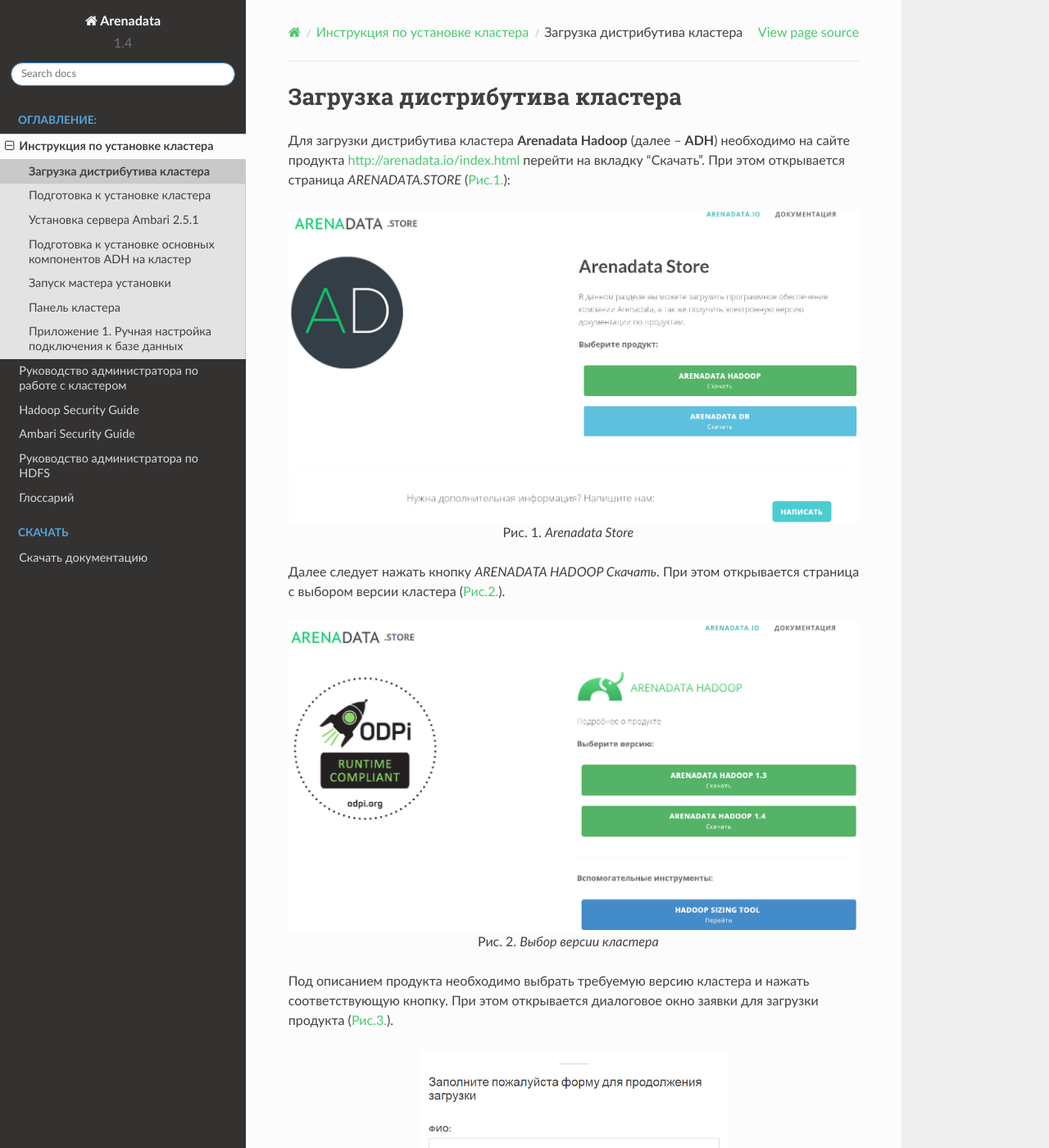
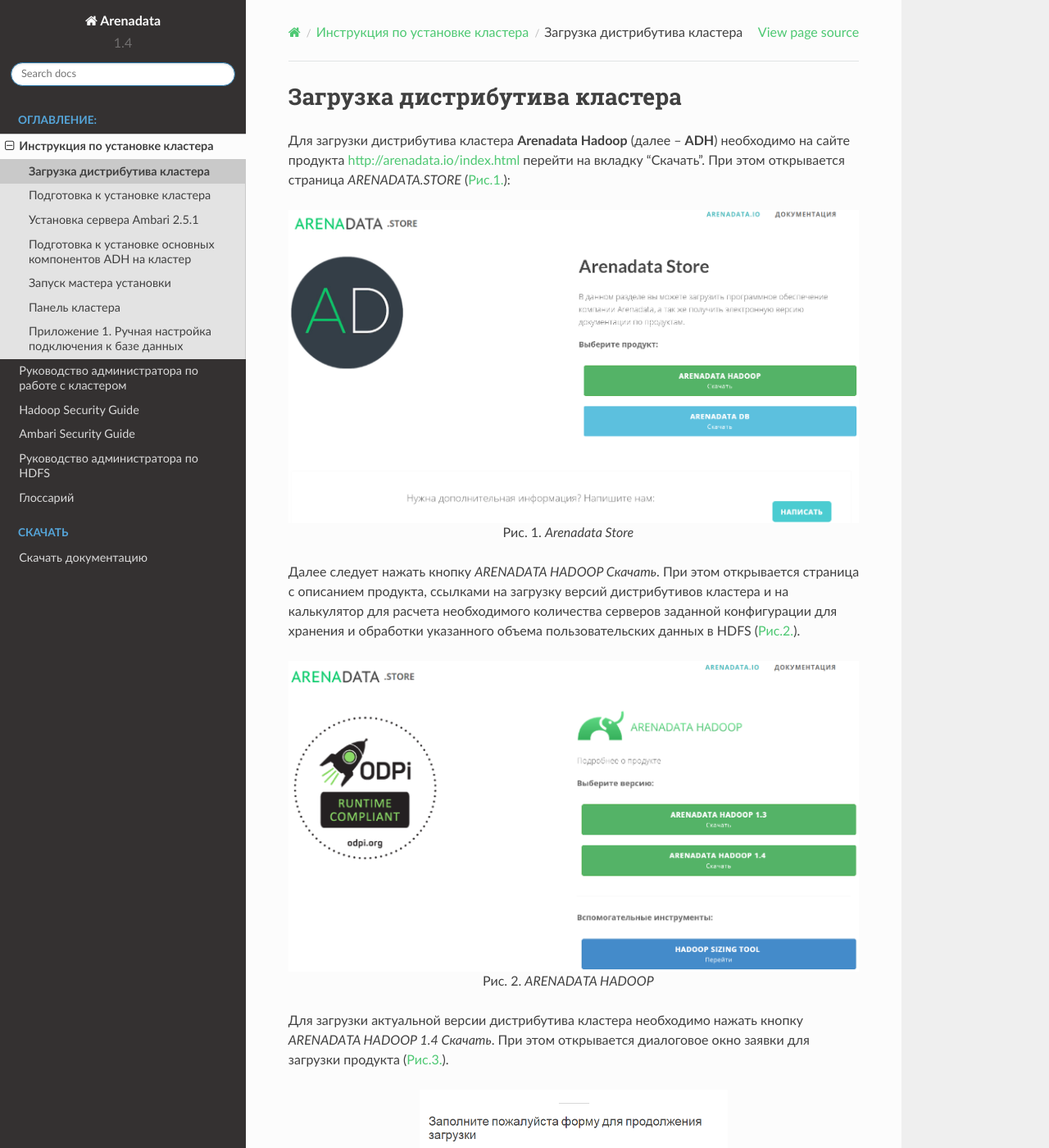
Before and after one commit to arenadata/docs_adps, a Sphinx documentation site: the page built from source/install/download.rst, in a window 1280 px wide and 1400 px high. Shown: the whole window at 82% size. Built offline with Sphinx 7.4.7 and the Read the Docs theme 2.0.0, drawn with Linux system fonts in a browser that asks for light colours; some of the changed text lies outside the part shown.

Commit message:
Update download.rst

```diff
--- a/source/install/download.rst
+++ b/source/install/download.rst
@@ -12,17 +12,17 @@
    Arenadata Store
 
 
-Далее следует нажать кнопку *ARENADATA HADOOP Скачать*. При этом открывается страница с выбором версии кластера (:numref:`Рис.%s.<install-img-2>`).
+Далее следует нажать кнопку *ARENADATA HADOOP Скачать*. При этом открывается страница с описанием продукта, ссылками на загрузку версий дистрибутивов кластера и на калькулятор для расчета необходимого количества серверов заданной конфигурации для хранения и обработки указанного объема пользовательских данных в HDFS (:numref:`Рис.%s.<install-img-2>`).
 
 .. _install-img-2:
 
 .. figure:: imgs/install_pic2.*
    :align: center
 
-   Выбор версии кластера
+   ARENADATA HADOOP
 
 
-Под описанием продукта необходимо выбрать требуемую версию кластера и нажать соответствующую кнопку. При этом открывается диалоговое окно заявки для загрузки продукта (:numref:`Рис.%s.<install-img-3>`).
+Для загрузки актуальной версии дистрибутива кластера необходимо нажать кнопку *ARENADATA HADOOP 1.4 Скачать*. При этом открывается диалоговое окно заявки для загрузки продукта (:numref:`Рис.%s.<install-img-3>`).
 
 .. _install-img-3:
 
@@ -71,3 +71,12 @@
 Для старта загрузки необходимо кликнуть по требуемому компоненту, при этом начинается скачивание дистрибутива стандартными средствами **Windows**.
 
 После загрузки дистрибутивов требуется установить их, действуя в соответствии с последующими разделами настоящего документа.
+
+На странице также есть кнопка *HADOOP SIZING TOOL Перейти* (см. :numref:`Рис.%s.<install-img-2>`). При переходе по ссылке открывается страница для расчета необходимого количества серверов заданной конфигурации для хранения и обработки указанного объема пользовательских данных в HDFS (:numref:`Рис.%s.<install_pic5-1>`).
+
+.. _install_pic5-1:
+
+.. figure:: imgs/install_pic5-1.*
+   :align: center
+
+   HADOOP SIZING TOOL
```
